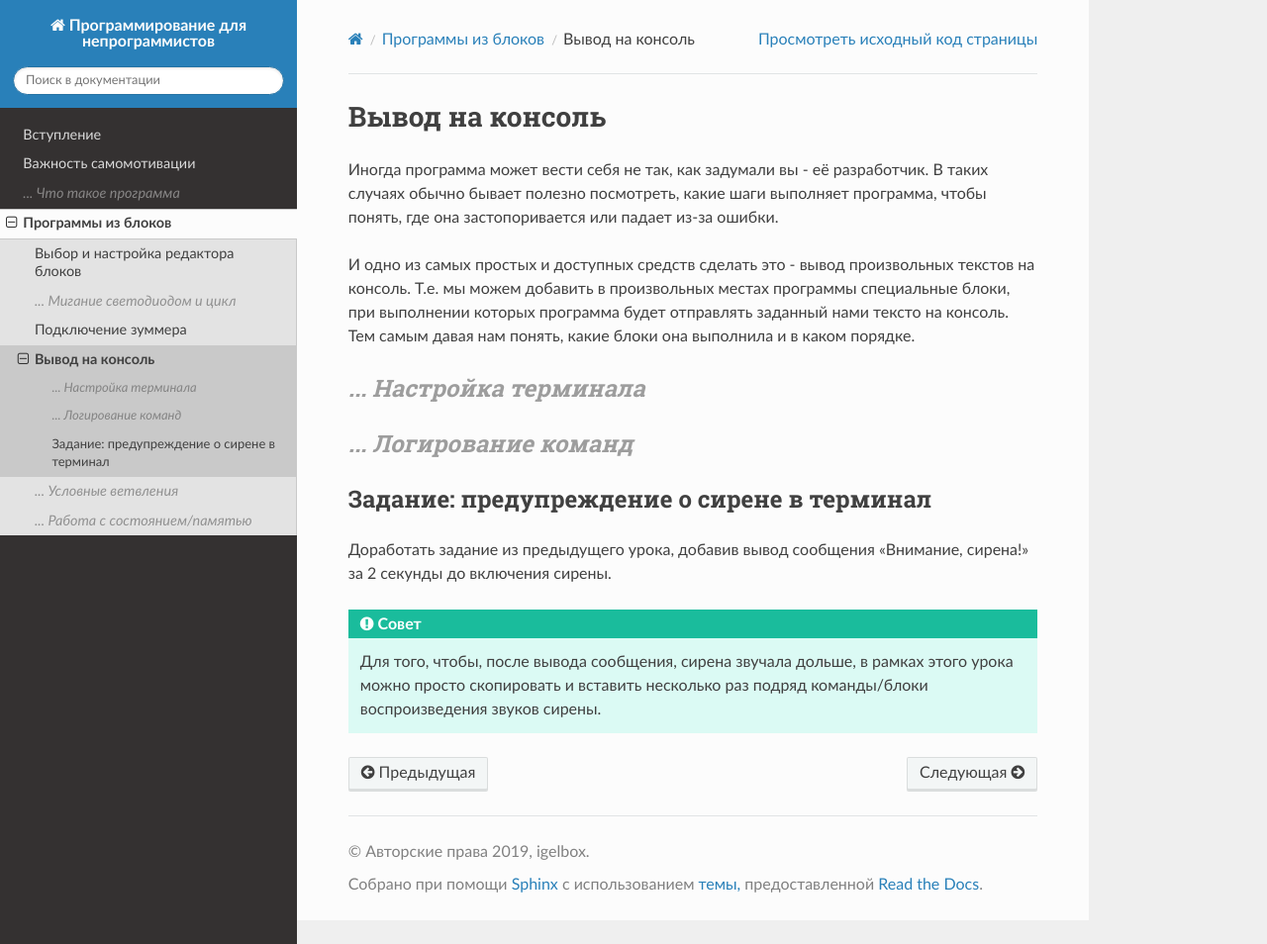
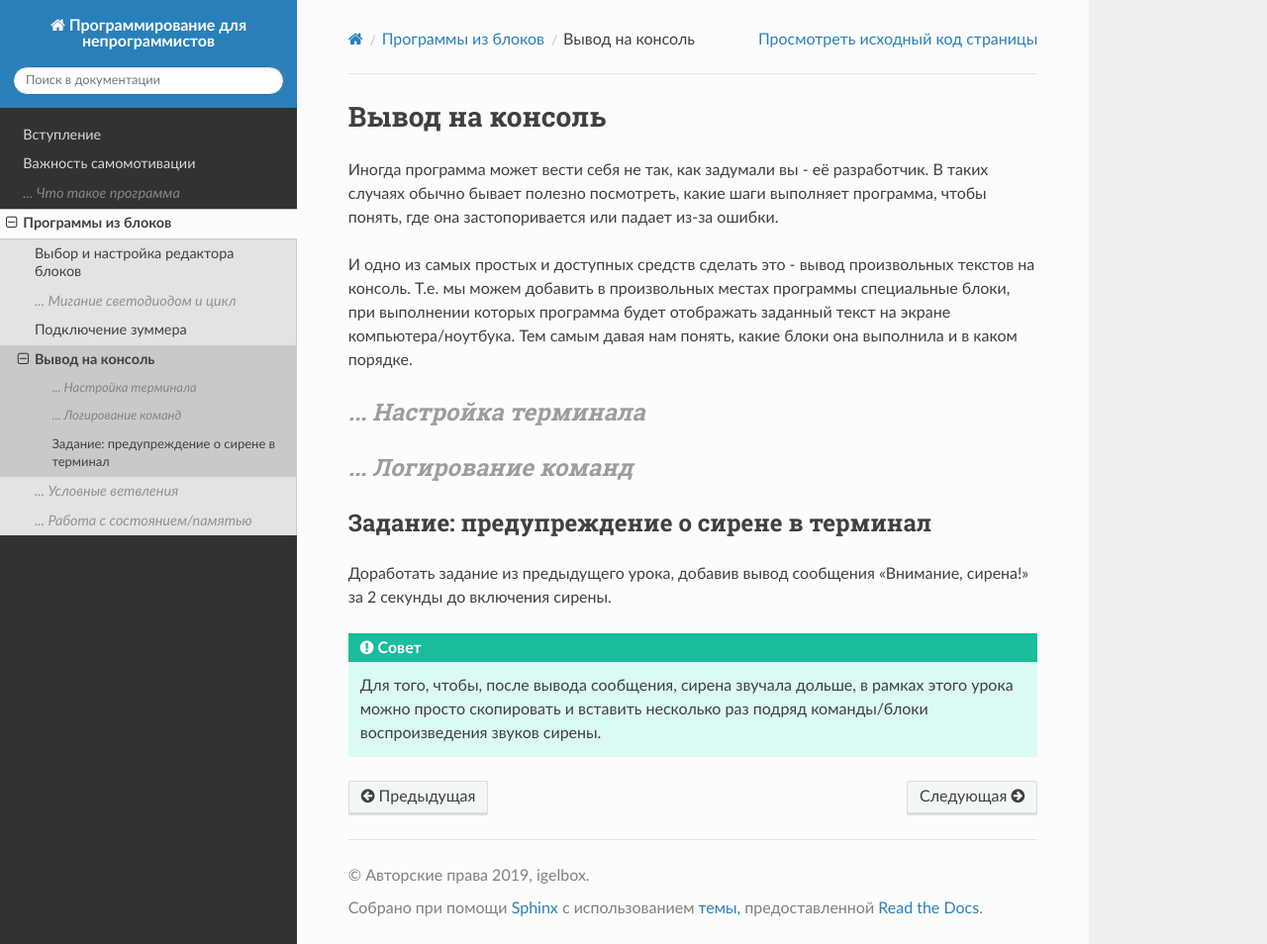
Before and after one commit to igelbox/programming-for-non-programmers, a Sphinx documentation site: the page built from docs/blocks/serial.rst, in a window 1280 px wide and 954 px high. Shown: the whole window at 99% size. Built offline with Sphinx 7.4.7 and the Read the Docs theme 2.0.0, drawn with Linux system fonts in a browser that asks for light colours.

Commit message:
Fix typos

```diff
--- a/docs/blocks/serial.rst
+++ b/docs/blocks/serial.rst
@@ -11,8 +11,9 @@
 И одно из самых простых и доступных средств сделать это -
 вывод произвольных текстов на консоль.
 Т.е. мы можем добавить в произвольных местах программы специальные блоки,
-при выполнении которых программа будет отправлять заданный нами тексто
-на консоль. Тем самым давая нам понять, какие блоки она выполнила
+при выполнении которых программа будет отображать заданный текст
+на экране компьютера/ноутбука.
+Тем самым давая нам понять, какие блоки она выполнила
 и в каком порядке.
 
 .. _serial-setup:
--- a/docs/motivation.rst
+++ b/docs/motivation.rst
@@ -15,6 +15,6 @@
 Ведь это руководство задумывалось, лишь как стартовая точка того длинного пути,
 который вам посчастливится пройти, чтобы научиться писать программы.
 И это будет чертовски круто, когда вы увидите, что бездушная железка
-вдруг начнёт выполнять ваши указания/программы.
+вдруг начнёт выполнять ваши указания/команды.
 
 Помните, программирование должно приносить радость.
```
